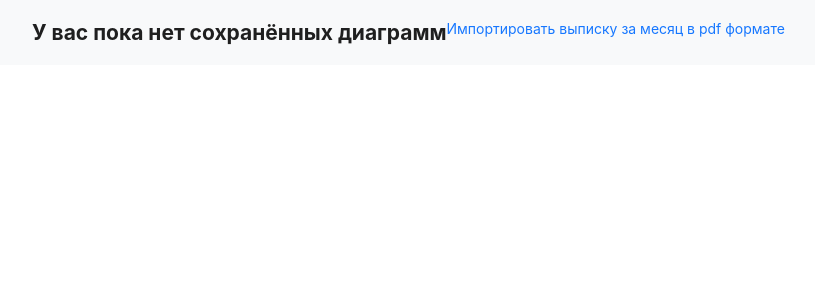
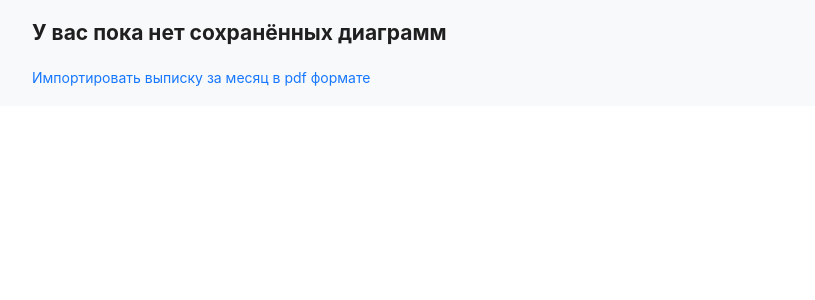
Before and after one commit to LizKa2091/budget-tracker, a React (Vite) app in the folder frontend/: page /dashboard in a window 1280 px wide. Shown: the top 300 px of the page, without its empty margins (18-833 px from the left). Built offline with nearby package versions, Linux system fonts and the light colour scheme.

Commit message:
refactor(chart slots): add flex container for empty saved charts state

```diff
--- a/frontend/src/features/chart-slots/ChartSlots.tsx
+++ b/frontend/src/features/chart-slots/ChartSlots.tsx
@@ -24,10 +24,10 @@ const ChartSlots: FC = () => {
 
    if (savedCharts.length === 0) {
       return (
-         <>
+         <Flex vertical gap='large'>
             <h2>У вас пока нет сохранённых диаграмм</h2>
             <Link to='/import-pdf'>Импортировать выписку за месяц в pdf формате</Link>
-         </>
+         </Flex>
       );
    }
 
```
